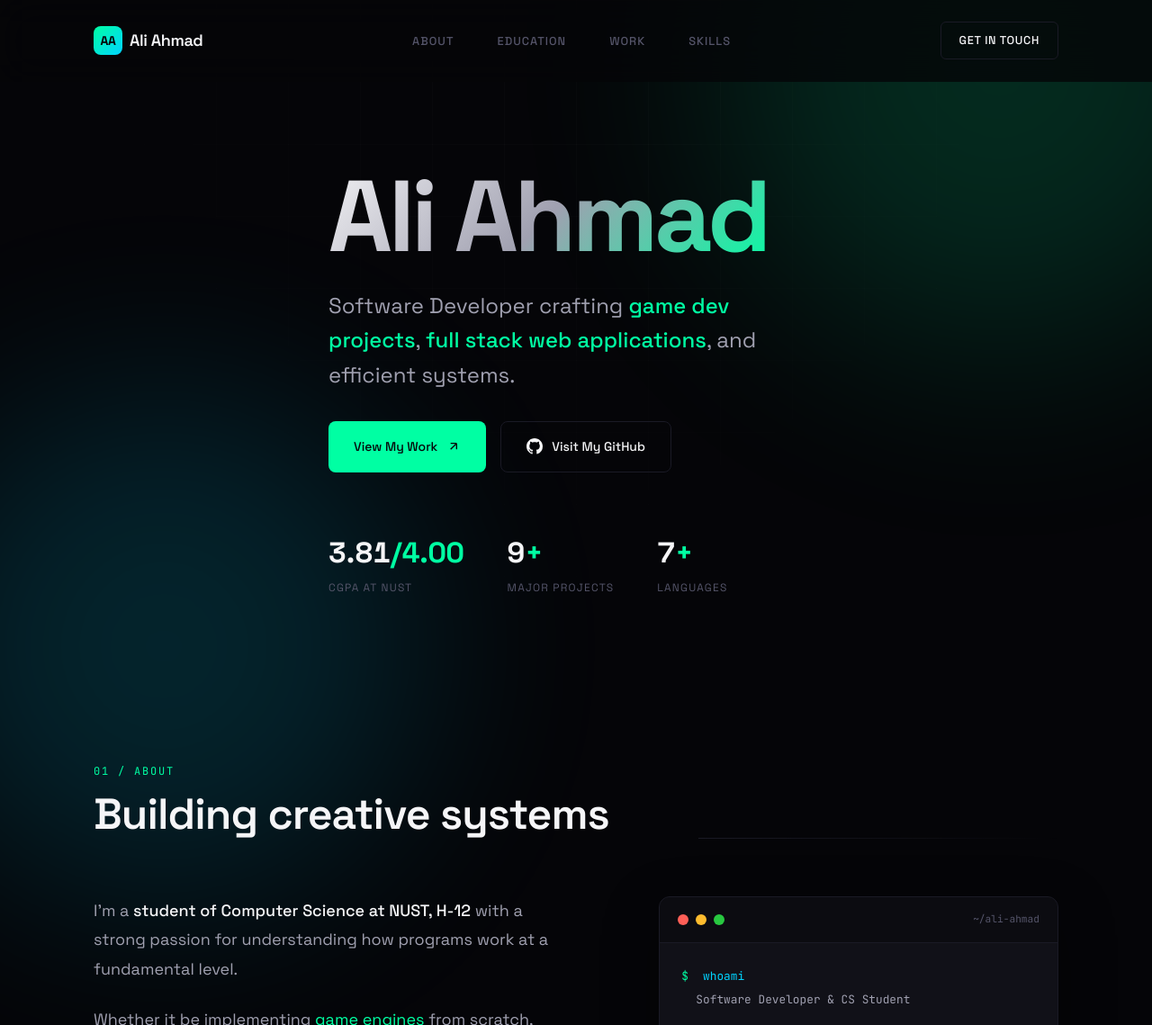
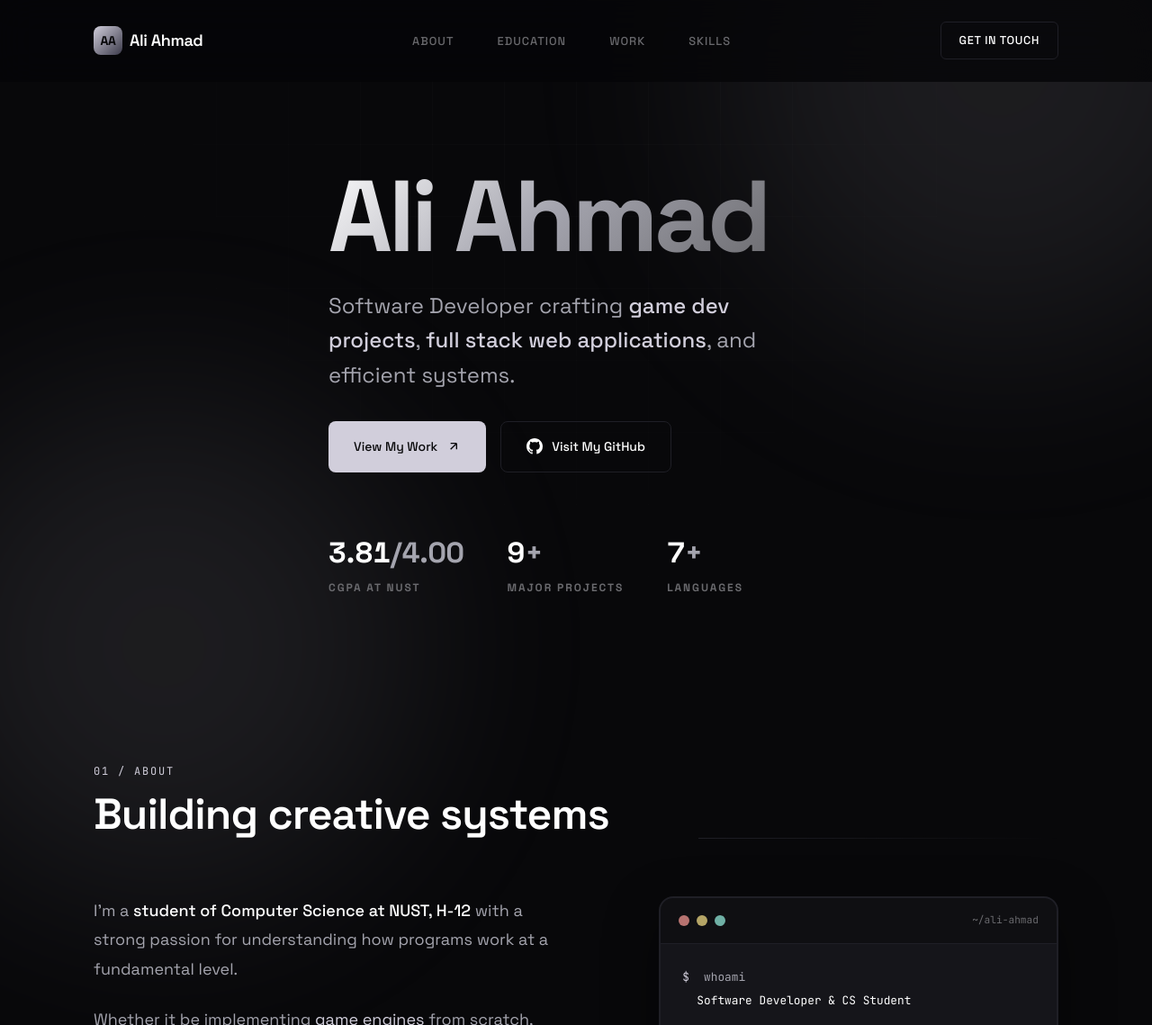
Before and after one commit to AliAhmad-M/aliahmadm, a SvelteKit app: page / in a window 1280 px wide. Shown: the top 1139 px of the page at 90% size. Built offline with nearby package versions, Linux system fonts and the light colour scheme.

Commit message:
changed color palette

```diff
--- a/src/app.css
+++ b/src/app.css
@@ -7,17 +7,22 @@
 }
 
 :root {
-  --bg-primary: #050508;
-  --bg-secondary: #0a0a0f;
-  --bg-card: #111118;
-  --text-primary: #f5f5f7;
-  --text-secondary: #a0a0b0;
-  --text-muted: #55556a;
-  --accent: #00ffa3;
-  --accent-secondary: #00d4ff;
-  --accent-dim: rgba(0, 255, 163, 0.08);
-  --border: #1a1a25;
-  --border-hover: #2a2a3a;
+  --bg-primary: #08080a;
+  --bg-secondary: #0e0e12;
+  --bg-card: #15151a;
+
+  --text-primary: #ffffff;
+  --text-secondary: #a4a4ae;
+  --text-muted: #6a6a6e;
+
+  --accent: #d1cedb;
+
+  --accent-secondary: #3b3a4a;
+
+  --accent-dim: rgba(209, 206, 219, 0.05);
+
+  --border: #1f1f26;
+  --border-hover: #31313d;
 }
 
 html {
@@ -61,7 +66,7 @@ body {
   height: 600px;
   border-radius: 50%;
   filter: blur(120px);
-  opacity: 0.15;
+  opacity: 0.1;
   pointer-events: none;
   z-index: 0;
 }
@@ -74,7 +79,7 @@ body {
 }
 
 .glow-orb.secondary {
-  background: var(--accent-secondary);
+  background: var(--accent);
   bottom: -200px;
   left: -100px;
   animation: float 25s ease-in-out infinite reverse;
@@ -138,9 +143,33 @@ nav .container {
   display: flex;
   align-items: center;
   justify-content: center;
+  position: relative;
+  overflow: hidden;
   font-weight: 700;
   font-size: 0.875rem;
   color: var(--bg-primary);
+}
+
+.logo-icon::after {
+  content: '';
+  position: absolute;
+  top: 0;
+  left: -150%;
+  width: 50%;
+  height: 100%;
+  background: linear-gradient(
+    90deg,
+    transparent,
+    rgba(255, 255, 255, 0.2),
+    transparent
+  );
+  transform: skewX(-20deg);
+  animation: shimmer 4s infinite;
+}
+
+@keyframes shimmer {
+  0% { left: -150%; }
+  100% { left: 150%; }
 }
 
 .nav-links {
@@ -240,7 +269,7 @@ nav .container {
 }
 
 .hero-name .gradient {
-  background: linear-gradient(135deg, var(--text-primary) 0%, var(--text-secondary) 50%, var(--accent) 100%);
+  background: linear-gradient(135deg, var(--text-primary) 0%, var(--text-secondary) 50%, var(--text-muted) 100%);
   -webkit-background-clip: text;
   -webkit-text-fill-color: transparent;
   background-clip: text;
@@ -294,7 +323,7 @@ nav .container {
 
 .btn-primary:hover {
   transform: translateY(-2px);
-  box-shadow: 0 8px 30px rgba(0, 255, 163, 0.25);
+  box-shadow: 0 8px 30px var(--accent-secondary);
 }
 
 .btn-secondary {
@@ -330,14 +359,15 @@ nav .container {
 }
 
 .metric-value span {
-  color: var(--accent);
+  color: var(--text-secondary);
 }
 
 .metric-label {
   font-size: 0.75rem;
+  font-weight: bold;
   color: var(--text-muted);
   text-transform: uppercase;
-  letter-spacing: 0.1em;
+  letter-spacing: 0.12rem;
 }
 
 @keyframes fadeInUp {
@@ -418,10 +448,15 @@ section {
 
 .terminal {
   background: var(--bg-card);
-  border: 1px solid var(--border);
-  border-radius: 12px;
+  border: 2px solid var(--border);
+  border-radius: 16px;
   overflow: hidden;
   box-shadow: 0 20px 60px rgba(0, 0, 0, 0.4);
+  transition: all 0.3s ease;
+}
+
+.terminal:hover {
+  border: 2px solid var(--border-hover);
 }
 
 .terminal-header {
@@ -437,11 +472,36 @@ section {
   width: 12px;
   height: 12px;
   border-radius: 50%;
+  transition: all 0.3s cubic-bezier(0.4, 0, 0.2, 1);
+  opacity: 0.7;
 }
 
-.terminal-dot.red { background: #ff5f57; }
-.terminal-dot.yellow { background: #febc2e; }
-.terminal-dot.green { background: #28c840; }
+/* Lighter, desaturated base colors */
+.terminal-dot.red { background: #ff9e99; }
+.terminal-dot.yellow { background: #fde68a; }
+.terminal-dot.green { background: #99f6e4; }
+
+/* Specific glow per dot on hover */
+.terminal-dot.red:hover {
+  opacity: 1;
+  background: #ffb3af;
+  box-shadow: 0 0 15px rgba(255, 158, 153, 0.6);
+  transform: scale(1.1);
+}
+
+.terminal-dot.yellow:hover {
+  opacity: 1;
+  background: #fef0b3;
+  box-shadow: 0 0 15px rgba(253, 230, 138, 0.6);
+  transform: scale(1.1);
+}
+
+.terminal-dot.green:hover {
+  opacity: 1;
+  background: #b2faf0;
+  box-shadow: 0 0 15px rgba(153, 246, 228, 0.6);
+  transform: scale(1.1);
+}
 
 .terminal-title {
   margin-left: auto;
@@ -462,18 +522,9 @@ section {
   gap: 1rem;
 }
 
-.line-prompt {
-  color: var(--accent);
-  user-select: none;
-}
-
-.line-content {
-  color: var(--text-secondary);
-}
-
-.line-content .cmd { color: var(--accent-secondary); }
-.line-content .flag { color: #c792ea; }
-.line-content .string { color: #c3e88d; }
+.line-prompt { color: var(--accent); }
+.line-content .cmd { color: var(--text-secondary); }
+.line-content .string { color: var(--text-muted); }
 .line-content .comment { color: var(--text-muted); }
 
 /* Education Section */
@@ -648,13 +699,13 @@ section {
   content: '';
   position: absolute;
   inset: 0;
-  background: linear-gradient(135deg, rgba(0, 255, 163, 0.03) 0%, transparent 50%);
+  background: linear-gradient(135deg, var(--bg-card) 0%, transparent 50%);
   opacity: 0;
   transition: opacity 0.4s ease;
 }
 
 .project-card:hover {
-  border-color: rgba(0, 255, 163, 0.3);
+  border-color: var(--accent);
   transform: translateY(-4px);
   box-shadow: 0 20px 60px rgba(0, 0, 0, 0.3);
 }
@@ -702,8 +753,8 @@ section {
   font-family: 'JetBrains Mono', monospace;
   font-size: 0.7rem;
   padding: 0.375rem 0.75rem;
-  background: rgba(0, 255, 163, 0.08);
-  border: 1px solid rgba(0, 255, 163, 0.15);
+  background: var(--bg-secondary);
+  border: 1px solid var(--accent-secondary);
   border-radius: 4px;
   color: var(--accent);
 }
@@ -858,7 +909,7 @@ section {
 }
 
 .contact-email:hover {
-  color: var(--accent-secondary);
+  color: var(--text-muted);
 }
 
 .contact-email:hover::after {
```
